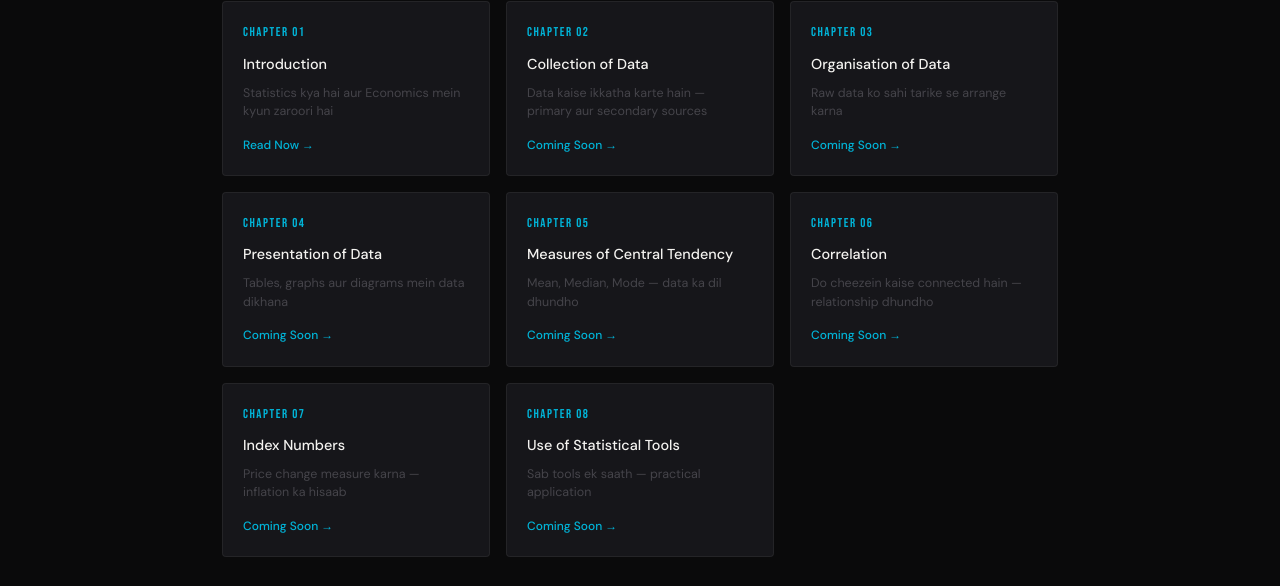
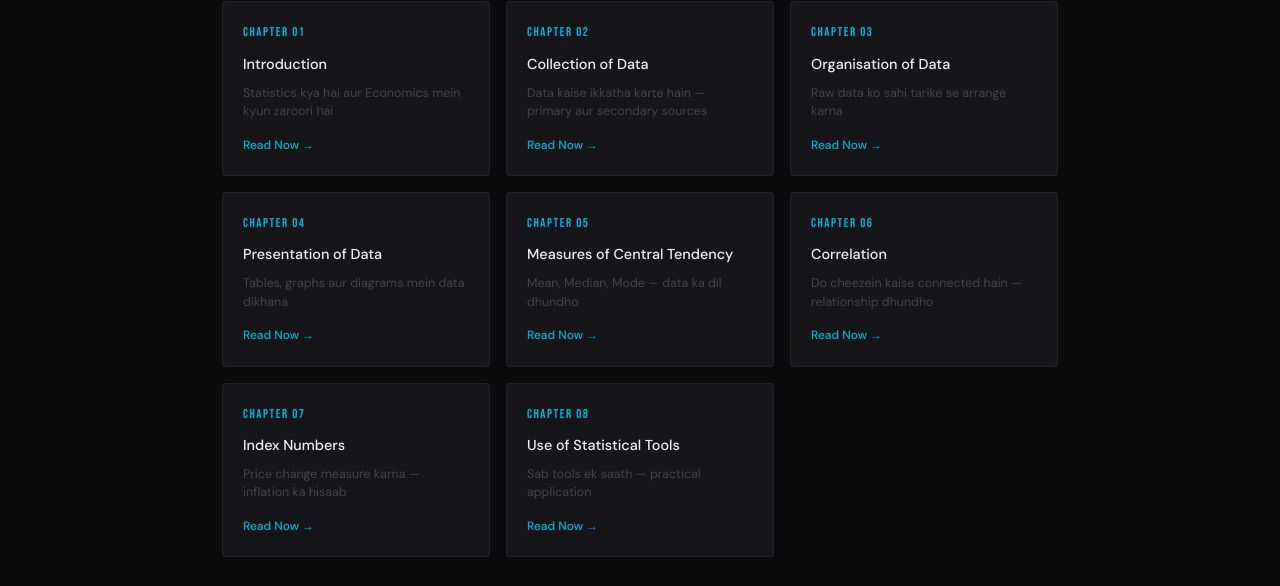
Before and after one commit to ProgrammingAditya/Class-11th-Commerce-, a plain HTML site: page eco-stats-chapters.html in a window 1280 px wide. Shown: the part 897-1483 px from the top of the page. Drawn offline with Linux system fonts and the light colour scheme; a web font is replaced by a local one.

Commit message:
Update chapter call-to-action text to 'Read Now'

```diff
--- a/eco-stats-chapters.html
+++ b/eco-stats-chapters.html
@@ -76,49 +76,49 @@
       <span class="ch-num">Chapter 02</span>
       <p class="ch-name">Collection of Data</p>
       <p class="ch-desc">Data kaise ikkatha karte hain — primary aur secondary sources</p>
-      <span class="ch-cta">Coming Soon →</span>
+      <span class="ch-cta">Read Now →</span>
     </a>
 
     <a href="eco-stats-ch3.html" class="ch-card">
       <span class="ch-num">Chapter 03</span>
       <p class="ch-name">Organisation of Data</p>
       <p class="ch-desc">Raw data ko sahi tarike se arrange karna</p>
-      <span class="ch-cta">Coming Soon →</span>
+      <span class="ch-cta">Read Now →</span>
     </a>
 
     <a href="eco-stats-ch4.html" class="ch-card">
       <span class="ch-num">Chapter 04</span>
       <p class="ch-name">Presentation of Data</p>
       <p class="ch-desc">Tables, graphs aur diagrams mein data dikhana</p>
-      <span class="ch-cta">Coming Soon →</span>
+      <span class="ch-cta">Read Now →</span>
     </a>
 
     <a href="eco-stats-ch5.html" class="ch-card">
       <span class="ch-num">Chapter 05</span>
       <p class="ch-name">Measures of Central Tendency</p>
       <p class="ch-desc">Mean, Median, Mode — data ka dil dhundho</p>
-      <span class="ch-cta">Coming Soon →</span>
+      <span class="ch-cta">Read Now →</span>
     </a>
 
     <a href="eco-stats-ch6.html" class="ch-card">
       <span class="ch-num">Chapter 06</span>
       <p class="ch-name">Correlation</p>
       <p class="ch-desc">Do cheezein kaise connected hain — relationship dhundho</p>
-      <span class="ch-cta">Coming Soon →</span>
+      <span class="ch-cta">Read Now →</span>
     </a>
 
     <a href="eco-stats-ch7.html" class="ch-card">
       <span class="ch-num">Chapter 07</span>
       <p class="ch-name">Index Numbers</p>
       <p class="ch-desc">Price change measure karna — inflation ka hisaab</p>
-      <span class="ch-cta">Coming Soon →</span>
+      <span class="ch-cta">Read Now →</span>
     </a>
 
     <a href="eco-stats-ch8.html" class="ch-card">
       <span class="ch-num">Chapter 08</span>
       <p class="ch-name">Use of Statistical Tools</p>
       <p class="ch-desc">Sab tools ek saath — practical application</p>
-      <span class="ch-cta">Coming Soon →</span>
+      <span class="ch-cta">Read Now →</span>
     </a>
 
   </div>
```
